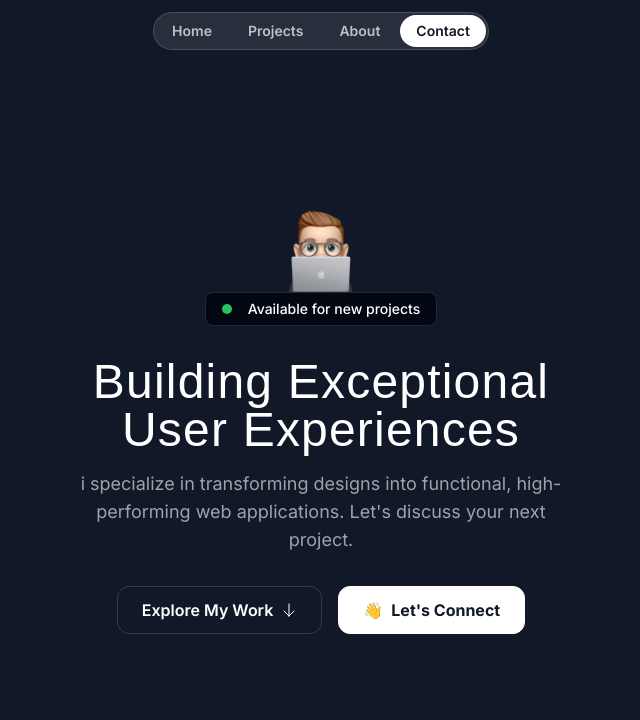
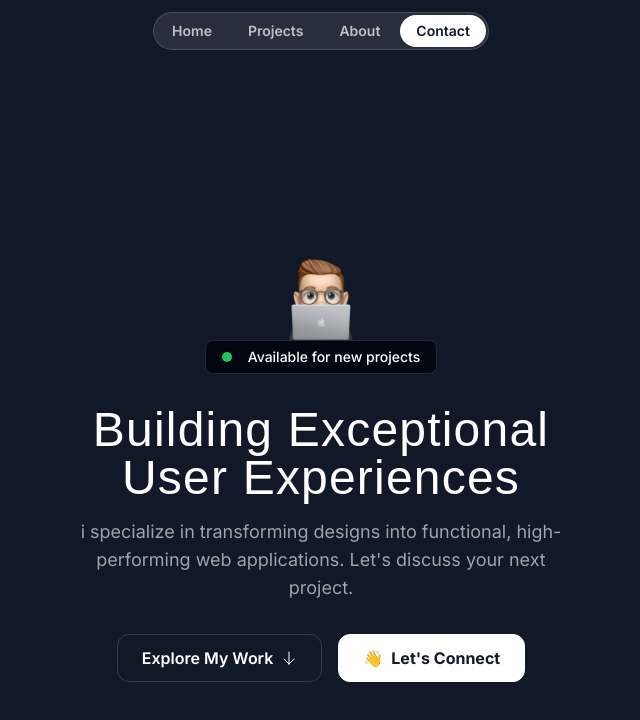
Before and after one commit to MorhafGhziel/frontend-tribe-portofolio, a Next.js app: page / in a window 1280 px wide. Shown: the top 720 px of the page, without its empty margins (319-959 px from the left). Built offline with nearby package versions, Linux system fonts and the light colour scheme; a web font is replaced by a local one.

Commit message:
done the herosection on larg screen

```diff
--- a/src/sections/Hero.tsx
+++ b/src/sections/Hero.tsx
@@ -4,7 +4,7 @@
 
 export const HeroSection = () => {
   return (
-    <div className="py-32 md:py-48">
+    <div className="py-32 md:py-48 lg:py-60">
       <div className="container">
         <div className="flex items-center flex-col">
           <Image
```
